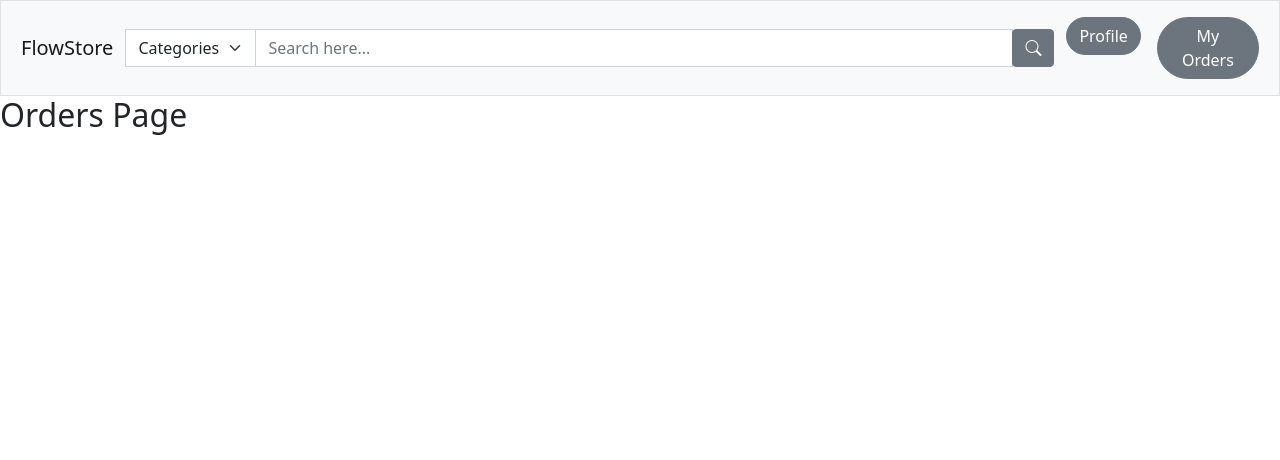
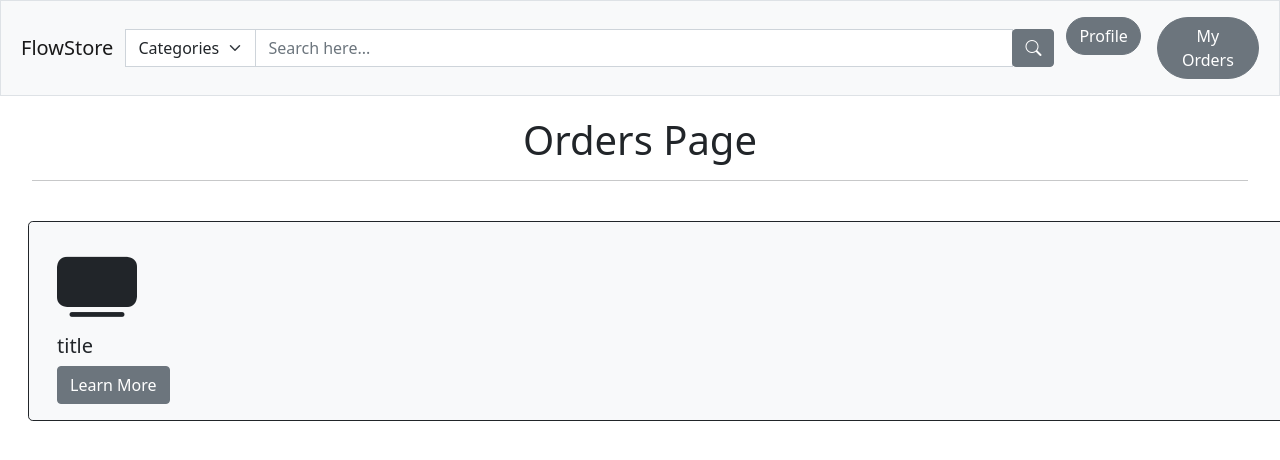
Before and after one commit to nith2001/AmazonClone, a React (Create React App) app in the folder my-app/: page /orders in a window 1280 px wide. Shown: the top 460 px of the page. Built offline with nearby package versions, Linux system fonts and the light colour scheme.

Commit message:
Order page setup
Did some work to set up an OrderCard function to load up on the OrderPage. OrderCard styling needs to improved to show the contents as a row, not in column. Also, did some minor styling changes to other pages.

```diff
--- /dev/null
+++ b/my-app/src/components/OrderCard.jsx
@@ -0,0 +1,26 @@
+import React from 'react';
+import {
+  Button,
+  Card,
+  CardBody,
+  CardTitle,
+  CardSubtitle,
+  CardText
+} from 'reactstrap';
+import './ordercard.css';
+
+export default function OrderCard({ id, title, subtitle, description }) {
+  return (
+    <Card className="bg-light border border-dark rounded-3 m-4 ordercard">
+      <CardBody>
+        <div className="bi bi-tv-fill display-1"></div>
+        <CardTitle tag="h5">
+          {title}
+        </CardTitle>
+        <Button>
+          Learn More
+        </Button>
+      </CardBody>
+    </Card>
+  );
+}
--- /dev/null
+++ b/my-app/src/components/ordercard.css
@@ -0,0 +1,4 @@
+.ordercard {
+  display: flex;
+  flex-direction: row;
+}
--- a/my-app/src/pages/MainPage.jsx
+++ b/my-app/src/pages/MainPage.jsx
@@ -17,6 +17,7 @@ export default function MainPage() {
       fluid
     >
       <h1 className='text-center m-4'>Here are some products you might like!</h1>
+      <hr className="mx-3"/>
       <Row className='text-center my-3 mx-2 p-1'>
       {
         // these columns will be replaced by some array mapping that returns product cards
--- a/my-app/src/pages/OrdersPage.jsx
+++ b/my-app/src/pages/OrdersPage.jsx
@@ -1,5 +1,30 @@
+import { /*useEffect,*/ useState } from "react";
+import {
+  Col,
+  Container,
+  Row
+} from 'reactstrap';
+import OrderCard from "./../components/OrderCard";
+
+const descriptionText = `Lorem ipsum dolor sit amet, consectetur adipiscing elit, sed do
+eiusmod tempor incididunt ut labore et dolore...`
+
 export default function OrdersPage() {
   return (
-    <h2>Orders Page</h2>
+    <Container
+      className="p-3"
+      fluid
+    >
+      <h1 className='text-center m-1'>Orders Page</h1>
+      <hr className="mx-3"/>
+      <Row>
+        <OrderCard
+          id={"tv"}
+          title={"title"}
+          subtitle={"subtitle"}
+          description={descriptionText}
+        />
+      </Row>
+    </Container>
   );
 }
--- a/my-app/src/pages/ProfilePage.jsx
+++ b/my-app/src/pages/ProfilePage.jsx
@@ -1,5 +1,18 @@
+import { /*useEffect,*/ useState } from "react";
+import {
+  Col,
+  Container,
+  Row
+} from 'reactstrap';
+
 export default function ProfilePage() {
   return (
-    <h2>Profile Page</h2>
+    <Container
+      className="p-3"
+      fluid
+    >
+      <h1 className='text-center m-1'>Profile Page</h1>
+      <hr className="mx-3"/>
+    </Container>
   );
 }
--- a/my-app/src/pages/SearchPage.jsx
+++ b/my-app/src/pages/SearchPage.jsx
@@ -11,9 +11,22 @@ import './searchpage.css';
 const descriptionText = `Lorem ipsum dolor sit amet, consectetur adipiscing elit, sed do
 eiusmod tempor incididunt ut labore et dolore...`
 
+
 export default function SearchPage({ search, category }) {
 
   // fetch search results from the search and category passed in using useEffect.
+  // building temp metadata
+  const cards = [];
+  for (let i = 0; i < 3; i++) {
+    cards.push(
+      <ProductCard
+        id={"tv"}
+        title={"title"}
+        subtitle={"subtitle"}
+        description={descriptionText}
+      />
+    );
+  }
 
   return (
     <Container
@@ -21,7 +34,7 @@ export default function SearchPage({ search, category }) {
       fluid
     >
       <h1 className='text-center m-1'>Search Results</h1>
-      <hr />
+      <hr className="mx-3"/>
       <Row className='text-center my-3 mx-2 p-1'>
         {
           // these columns will be replaced by some array mapping that returns product cards
@@ -49,64 +62,13 @@ export default function SearchPage({ search, category }) {
           </Accordion>
         </Col>
         <Col>
-          <ProductCard
-            id={"tv"}
-            title={"title"}
-            subtitle={"subtitle"}
-            description={descriptionText}
-          />
-          <ProductCard
-            id={"tv"}
-            title={"title"}
-            subtitle={"subtitle"}
-            description={descriptionText}
-          />
-          <ProductCard
-            id={"tv"}
-            title={"title"}
-            subtitle={"subtitle"}
-            description={descriptionText}
-          />
+          {cards.map((card) => { return (card) })}
         </Col>
         <Col>
-          <ProductCard
-            id={"tv"}
-            title={"title"}
-            subtitle={"subtitle"}
-            description={descriptionText}
-          />
-          <ProductCard
-            id={"tv"}
-            title={"title"}
-            subtitle={"subtitle"}
-            description={descriptionText}
-          />
-          <ProductCard
-            id={"tv"}
-            title={"title"}
-            subtitle={"subtitle"}
-            description={descriptionText}
-          />
+          {cards.map((card) => { return (card) })}
         </Col>
         <Col>
-          <ProductCard
-            id={"tv"}
-            title={"title"}
-            subtitle={"subtitle"}
-            description={descriptionText}
-          />
-          <ProductCard
-            id={"tv"}
-            title={"title"}
-            subtitle={"subtitle"}
-            description={descriptionText}
-          />
-          <ProductCard
-            id={"tv"}
-            title={"title"}
-            subtitle={"subtitle"}
-            description={descriptionText}
-          />
+          {cards.map((card) => { return (card) })}
         </Col>
       </Row>
     </Container>
```
